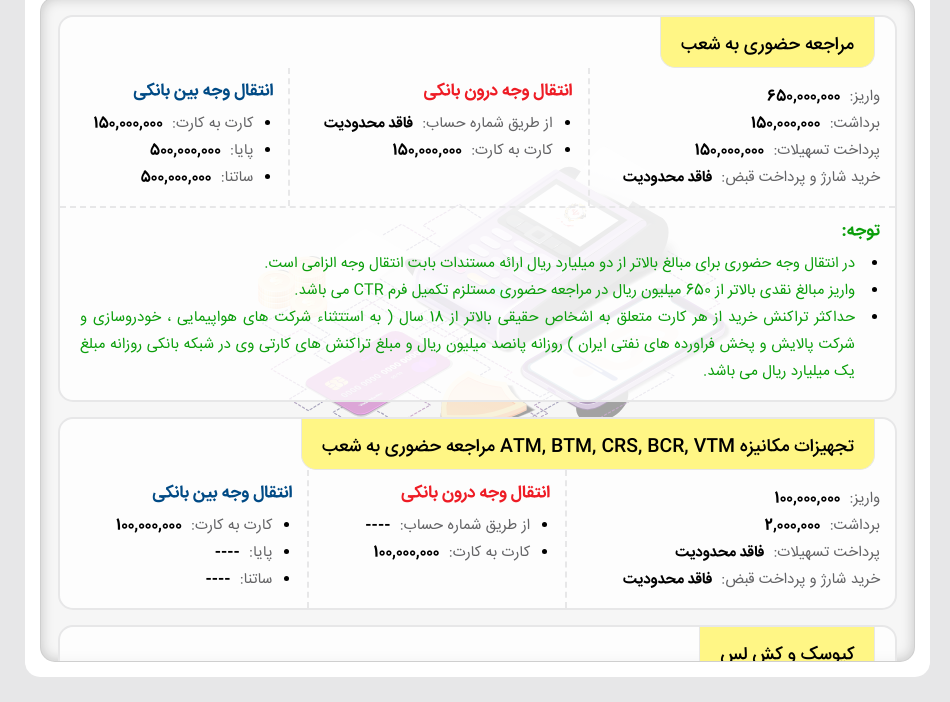
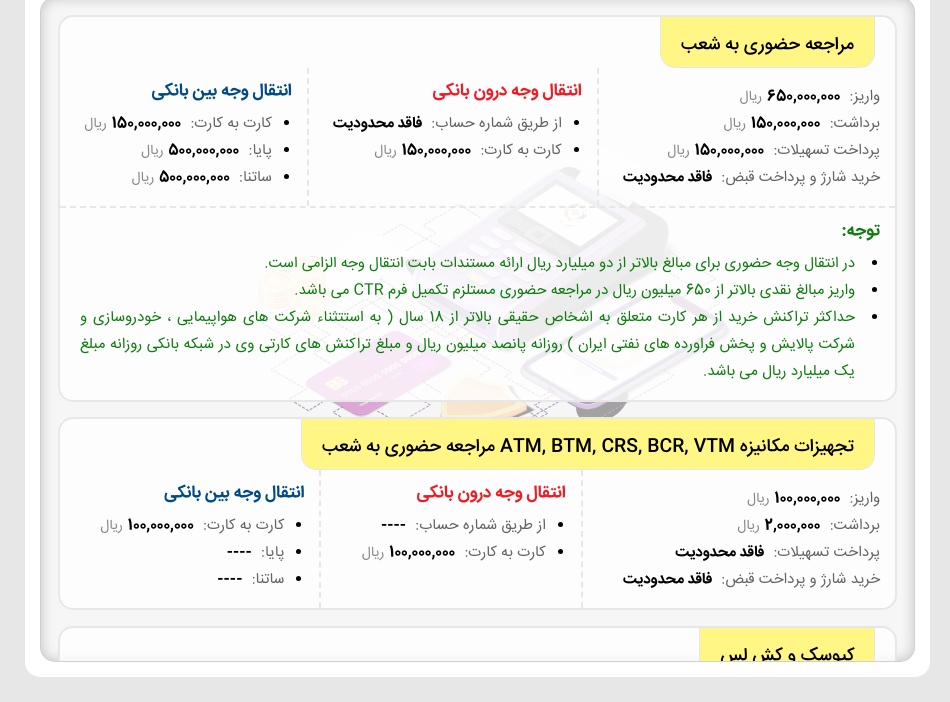
Before and after one commit to sadrarahbar/transaction, a plain HTML site: page index.html in a window 1280 px wide. Shown: the part 98-800 px from the top of the page, 0-950 px from the left. Drawn offline with nearby package versions, Linux system fonts and the light colour scheme.

Commit message:
Add Animation & Currency Fromat

```diff
--- a/css/styles.css
+++ b/css/styles.css
@@ -8,7 +8,7 @@
   --color-heading: #000000;
   --color-border: #e7e7e8;
   --color-text-black: #000;
-  --color-text-green: #0b9e0b;
+  --color-text-green: #0e7c0e;
   --color-text-gray: #646466;
   --color-text-gold: #d2ac67;
   --color-text-red: #d2ac67;
@@ -368,6 +368,12 @@ ul {
   margin: 0 5px;
   line-height: 1.8;
 }
+.card__currency {
+  margin-right: 5px;
+  font-size: 1.4rem;
+  color: #888;
+  font-weight: normal;
+}
 .card--red .card__title {
   color: var(--color-secondary);
 }
@@ -473,7 +479,9 @@ ul {
 }
 .page__title {
   margin-right: 5px;
+  position: relative;
 }
+
 @media screen and (min-width: 1024px) {
   .page {
     display: grid;
@@ -592,6 +600,7 @@ ul {
     grid-gap: 25px;
     height: 100vh;
     padding: 25px;
+    overflow-x: hidden;
   }
   .grid--1x2 {
     grid-template: auto / 30rem 1fr;
--- a/index.html
+++ b/index.html
@@ -38,6 +38,7 @@
     <link rel=" stylesheet" href="css/normalize.css" />
     <link rel="stylesheet" href="css/IranSansFont.css" />
     <link rel="stylesheet" href="css/styles.css" />
+    <link rel="stylesheet" href="https://cdnjs.cloudflare.com/ajax/libs/animate.css/4.1.1/animate.min.css" />
 
 </head>
 
--- a/js/app.js
+++ b/js/app.js
@@ -4,7 +4,7 @@ function showPage(pageId) {
     let pageElement = document.getElementById('page');
 
     //----------------------------------- Create page header ------------------------------------------------
-    let pageHeader = `<div class="page__header" data-aos="fade-zoom" data-aos-duration="2500">
+    let pageHeader = `<div class="page__header animate__animated animate__flipInX" style="--animate-duration:0.5s;">
                             <svg class="icon icon--large">
                                 <use xlink:href="images/sprite.svg#${page.pageIcon}"></use>
                             </svg>
@@ -13,6 +13,7 @@ function showPage(pageId) {
 
     //-------------------------------------- Create plans ----------------------------------------------------
     let plans = '';
+    let delay = 0.3;
     page.plans.forEach(plan => {
 
         //----------------------------------- plan header -------------------------------------------------
@@ -120,7 +121,7 @@ function showPage(pageId) {
         //------------------------------------------------------------------------------------------------
 
         //--join all plans
-        plans += `<div class="plan">${planHedaer}${planBody}${planFooter}</div>`;
+        plans += `<div class="plan animate__animated animate__bounceInLeft" style="--animate-duration: ${delay += 0.5}s;">${planHedaer}${planBody}${planFooter}</div>`;
     });
 
     let pageBody = `<div class="page__body">${plans}</div>`;
@@ -133,7 +134,7 @@ function showPage(pageId) {
     numbers.forEach((item) => {
         const number = currencyFormat(parseInt(item.innerHTML));
         if (number !== 'NaN') {
-            item.innerHTML = number;
+            item.innerHTML = number + `<span class='card__currency'>ریال</span>`;
         }
     });
 };
```
